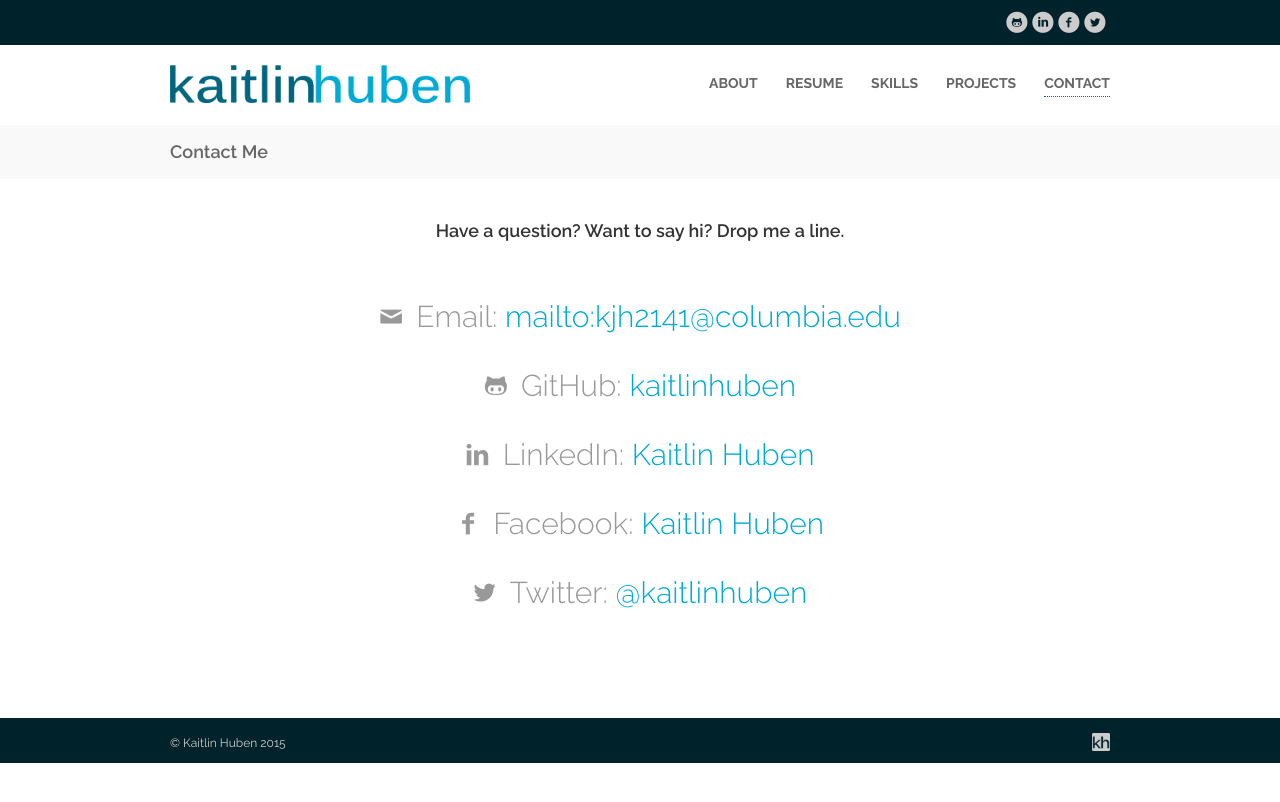
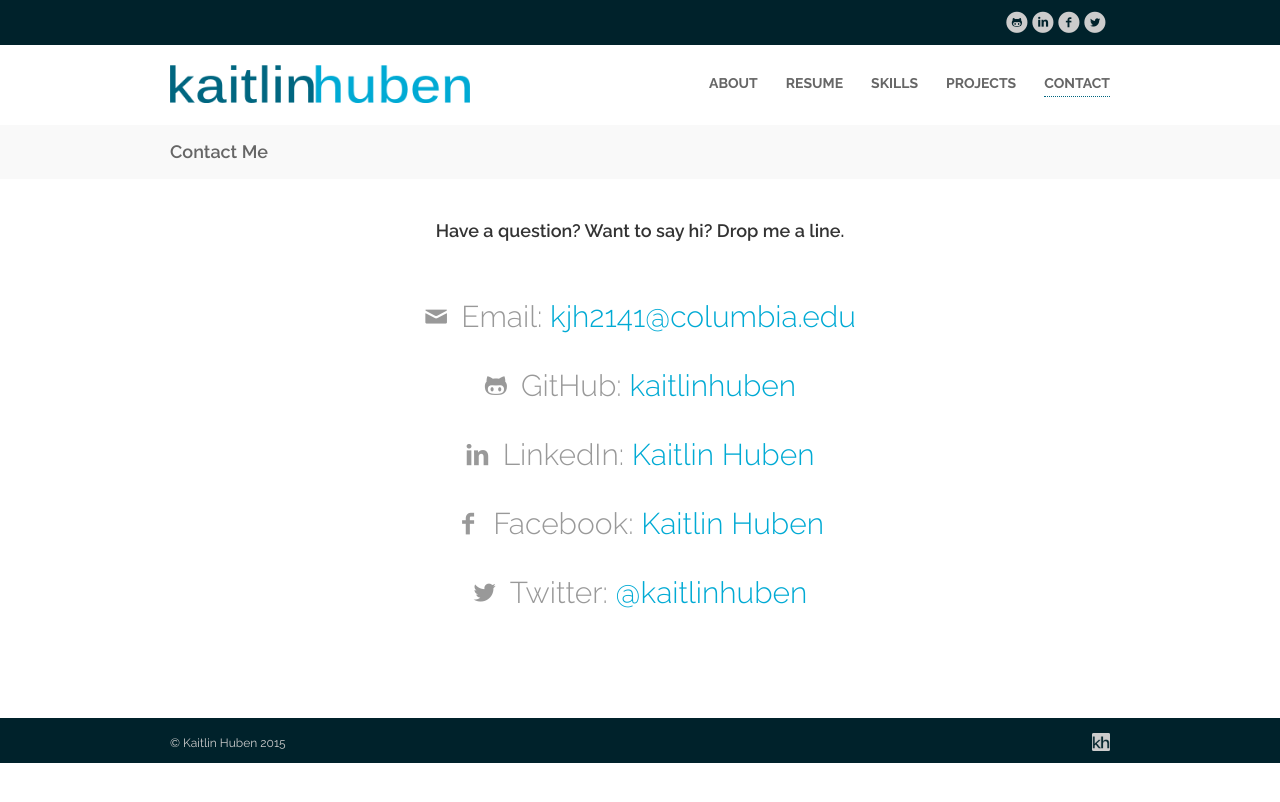
Before and after one commit to kaitlinhuben/kaitlinhuben.github.io, a Jekyll site: the page built from contact.html, in a window 1280 px wide. Shown: the top 802 px of the page. Built offline with Jekyll 4.4.1, drawn with Linux system fonts in a browser that asks for light colours.

Commit message:
Fixed email text

```diff
--- a/_data/contact.yml
+++ b/_data/contact.yml
@@ -1,7 +1,7 @@
 - name: Email
   icon: icon-mail
   link: "mailto:kjh2141@columbia.edu"
-  text: "mailto:kjh2141@columbia.edu"
+  text: "kjh2141@columbia.edu"
 
 - name: GitHub
   icon: icon-github
```
